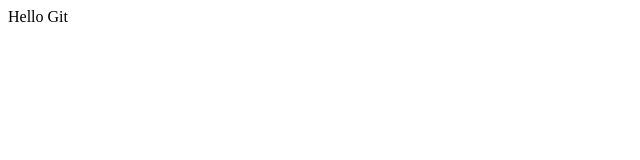
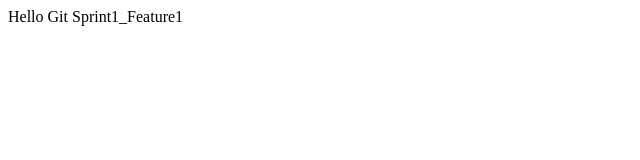
Before and after one commit to kowshikdutta/cloudapp, a plain HTML site: page index.html in a window 1280 px wide. Shown: the whole page, without its empty margins (0-640 px from the left). Drawn offline with Linux system fonts and the light colour scheme.

Commit message:
Updated Index for Feature1

```diff
--- a/index.html
+++ b/index.html
@@ -2,7 +2,7 @@
 
 <body>
 
-Hello Git
+Hello Git Sprint1_Feature1
 
 </body>
 
```
